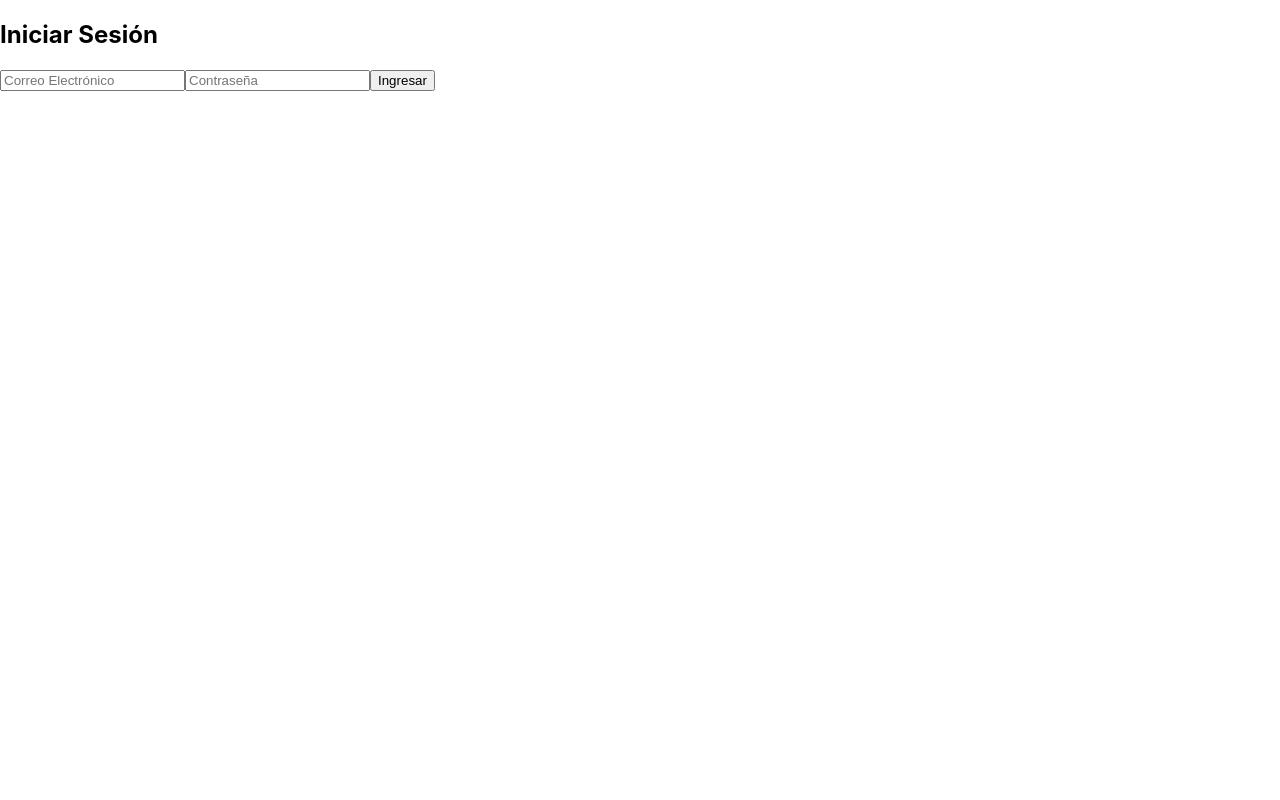
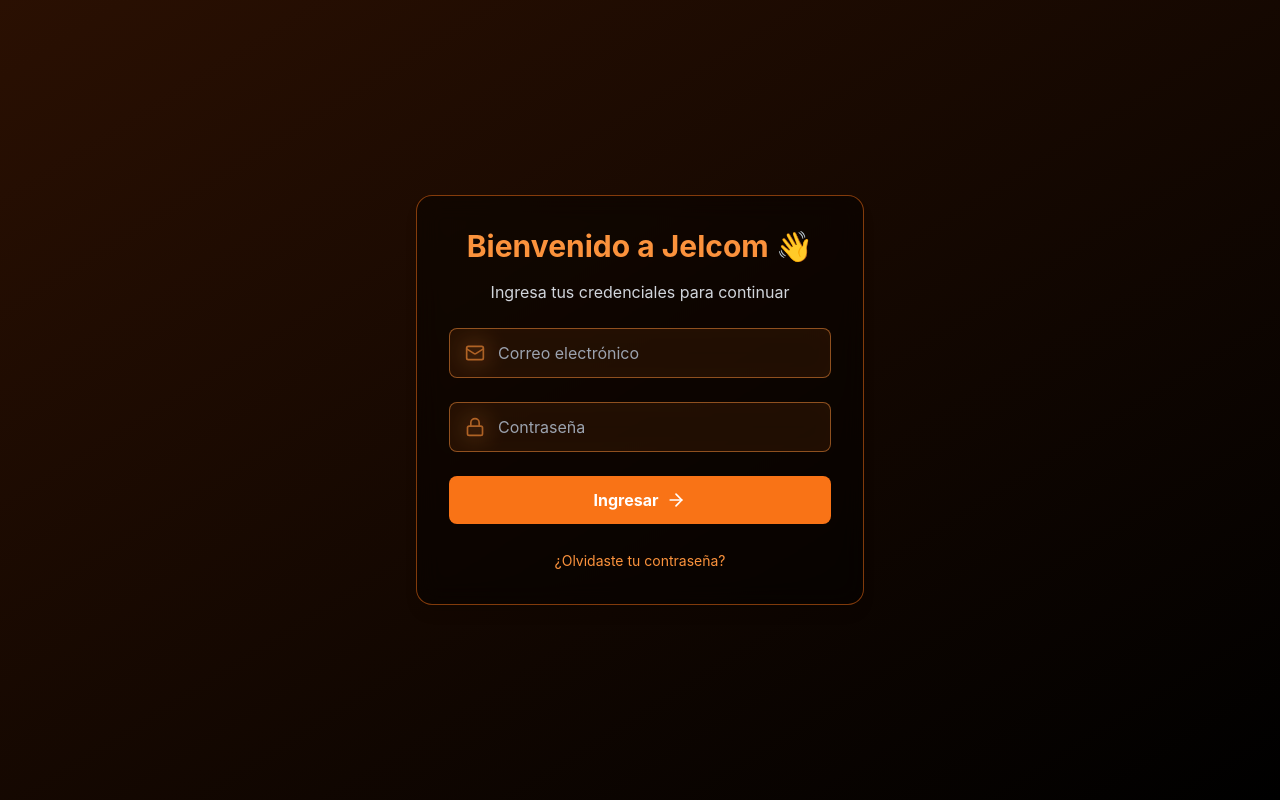
Before and after one commit to ingemateo30/smsjelcom, a React (Create React App) app in the folder frontend/: page /login in a window 1280 px wide. Built offline with nearby package versions, Linux system fonts and the light colour scheme.

Commit message:
login y dashboard

```diff
--- a/frontend/package.json
+++ b/frontend/package.json
@@ -8,8 +8,10 @@
     "@testing-library/react": "^16.2.0",
     "@testing-library/user-event": "^13.5.0",
     "axios": "^1.7.9",
+    "lucide-react": "^0.475.0",
     "react": "^19.0.0",
     "react-dom": "^19.0.0",
+    "react-icons": "^5.5.0",
     "react-router-dom": "^7.2.0",
     "react-scripts": "5.0.1",
     "web-vitals": "^2.1.4"
--- /dev/null
+++ b/frontend/postcss.config.js
@@ -0,0 +1,6 @@
+module.exports = {
+  plugins: {
+    tailwindcss: {},
+    autoprefixer: {},
+  },
+}
--- a/frontend/src/App.css
+++ b/frontend/src/App.css
@@ -1,3 +1,8 @@
+@tailwind base;
+@tailwind components;
+@tailwind utilities;
+
+
 .App {
   text-align: center;
 }
--- a/frontend/src/index.css
+++ b/frontend/src/index.css
@@ -1,3 +1,7 @@
+@tailwind base;
+@tailwind components;
+@tailwind utilities;
+
 body {
   margin: 0;
   font-family: -apple-system, BlinkMacSystemFont, 'Segoe UI', 'Roboto', 'Oxygen',
--- a/frontend/src/pages/Dashboard.js
+++ b/frontend/src/pages/Dashboard.js
@@ -1,5 +1,51 @@
+import { useState } from "react";
+import { useNavigate } from "react-router-dom";
+import { LogOut, User, Shield } from "lucide-react";
+
 const Dashboard = () => {
-    return <h1>Bienvenido al Dashboard</h1>;
+  const navigate = useNavigate();
+  const [role, setRole] = useState("admin");
+
+  const handleLogout = () => {
+    navigate("/");
   };
 
-  export default Dashboard;
+  return (
+    <div className="flex h-screen bg-black text-white">
+      {/* Sidebar */}
+      <aside className="w-64 bg-orange-600 p-6 space-y-6">
+        <h2 className="text-2xl font-bold">Jelcom Dashboard</h2>
+        <nav className="space-y-4">
+          <button className="flex items-center gap-2 w-full text-left p-3 bg-orange-700 rounded-lg hover:bg-orange-800">
+            <User className="w-5 h-5" /> Perfil
+          </button>
+          {role === "admin" && (
+            <button className="flex items-center gap-2 w-full text-left p-3 bg-orange-700 rounded-lg hover:bg-orange-800">
+              <Shield className="w-5 h-5" /> Administración
+            </button>
+          )}
+        </nav>
+      </aside>
+
+      {/* Main Content */}
+      <main className="flex-1 p-8 bg-gray-900">
+        <header className="flex justify-between items-center border-b border-orange-600 pb-4">
+          <h1 className="text-3xl font-bold">Bienvenido, {role === "admin" ? "Administrador" : "Usuario"}</h1>
+          <button onClick={handleLogout} className="flex items-center gap-2 bg-red-600 px-4 py-2 rounded-lg hover:bg-red-700">
+            <LogOut className="w-5 h-5" /> Cerrar sesión
+          </button>
+        </header>
+
+        <section className="mt-6">
+          {role === "admin" ? (
+            <div className="p-6 bg-orange-700 rounded-lg">Panel de Administración</div>
+          ) : (
+            <div className="p-6 bg-orange-700 rounded-lg">Panel de Usuario</div>
+          )}
+        </section>
+      </main>
+    </div>
+  );
+};
+
+export default Dashboard;
--- a/frontend/src/pages/Login.js
+++ b/frontend/src/pages/Login.js
@@ -1,44 +1,106 @@
 import { useState } from "react";
 import { useNavigate } from "react-router-dom";
-import { login } from "../services/authService";
+import { Mail, Lock, ArrowRight, AlertCircle } from "lucide-react";
 
 const Login = () => {
   const [email, setEmail] = useState("");
   const [password, setPassword] = useState("");
   const [error, setError] = useState("");
+  const [isLoading, setIsLoading] = useState(false);
   const navigate = useNavigate();
 
   const handleLogin = async (e) => {
     e.preventDefault();
-    const result = await login(email, password);
-    if (result.error) {
-      setError(result.error);
-    } else {
+    setIsLoading(true);
+    setTimeout(() => {
       navigate("/dashboard");
-    }
+      setIsLoading(false);
+    }, 2000);
   };
 
   return (
-    <div className="login-container">
-      <h2>Iniciar Sesión</h2>
-      <form onSubmit={handleLogin}>
+    <div className="min-h-screen flex items-center justify-center bg-black relative overflow-hidden">
+      {/* Fondo con efecto de iluminación */}
+      <div className="absolute inset-0 bg-gradient-to-br from-orange-600/20 to-black opacity-90"></div>
+
+      {/* Contenedor del login */}
+      <div className="relative z-10 w-full max-w-md p-8 bg-black/40 backdrop-blur-md rounded-2xl shadow-lg border border-orange-500/50">
+
+        <h2 className="text-center text-3xl font-bold text-orange-400 mb-4">
+          Bienvenido a Jelcom 👋
+        </h2>
+        <p className="text-center text-gray-300 mb-6">
+          Ingresa tus credenciales para continuar
+        </p>
+
+        {/* Formulario */}
+        <form onSubmit={handleLogin} className="space-y-6">
+
+          {/* Input Email */}
+          <div className="relative">
+            <Mail className="absolute left-4 top-1/2 transform -translate-y-1/2 text-orange-400 w-5 h-5" />
             <input
               type="email"
-          placeholder="Correo Electrónico"
+              placeholder="Correo electrónico"
               value={email}
               onChange={(e) => setEmail(e.target.value)}
               required
+              className="w-full pl-12 pr-4 py-3 bg-orange-500/10 backdrop-blur-md border border-orange-400/50 rounded-lg text-white placeholder-gray-400 focus:outline-none focus:ring-2 focus:ring-orange-500"
             />
+          </div>
+
+          {/* Input Contraseña */}
+          <div className="relative">
+            <Lock className="absolute left-4 top-1/2 transform -translate-y-1/2 text-orange-400 w-5 h-5" />
             <input
               type="password"
               placeholder="Contraseña"
               value={password}
               onChange={(e) => setPassword(e.target.value)}
               required
+              className="w-full pl-12 pr-4 py-3 bg-orange-500/10 backdrop-blur-md border border-orange-400/50 rounded-lg text-white placeholder-gray-400 focus:outline-none focus:ring-2 focus:ring-orange-500"
             />
-        <button type="submit">Ingresar</button>
+          </div>
+
+          {/* Botón de Login */}
+          <button
+            type="submit"
+            disabled={isLoading}
+            className="w-full py-3 text-white font-bold bg-orange-500 rounded-lg flex items-center justify-center gap-2 transition-all duration-300 hover:shadow-orange-500/50 hover:scale-105 active:scale-95"
+          >
+            {isLoading ? (
+              <div className="flex items-center gap-2">
+                <div className="w-5 h-5 border-2 border-white/80 border-t-transparent rounded-full animate-spin"></div>
+                <span>Ingresando...</span>
+              </div>
+            ) : (
+              <>
+                <span>Ingresar</span>
+                <ArrowRight className="w-5 h-5" />
+              </>
+            )}
+          </button>
+
+          {/* Mensaje de error */}
+          {error && (
+            <div className="p-4 bg-red-500/10 border border-red-500/20 rounded-lg flex items-center gap-3">
+              <AlertCircle className="w-5 h-5 text-red-400 shrink-0" />
+              <p className="text-red-400 text-sm">{error}</p>
+            </div>
+          )}
+
+          {/* Recuperar contraseña */}
+          <div className="text-center">
+            <a
+              href="#"
+              className="text-sm text-orange-400 hover:text-orange-300 transition-colors"
+            >
+              ¿Olvidaste tu contraseña?
+            </a>
+          </div>
+
         </form>
-      {error && <p className="error-message">{error}</p>}
+      </div>
     </div>
   );
 };
--- /dev/null
+++ b/frontend/tailwind.config.js
@@ -0,0 +1,7 @@
+module.exports = {
+  content: ["./src/**/*.{js,jsx,ts,tsx}"],
+  theme: {
+    extend: {},
+  },
+  plugins: [],
+};
```
Also changed, not shown: frontend/src/assets/logo-jelcom.png (added), 1 other file (tests, documents, lock files or other folders). Lines whose indentation alone changed are shown as unchanged.
